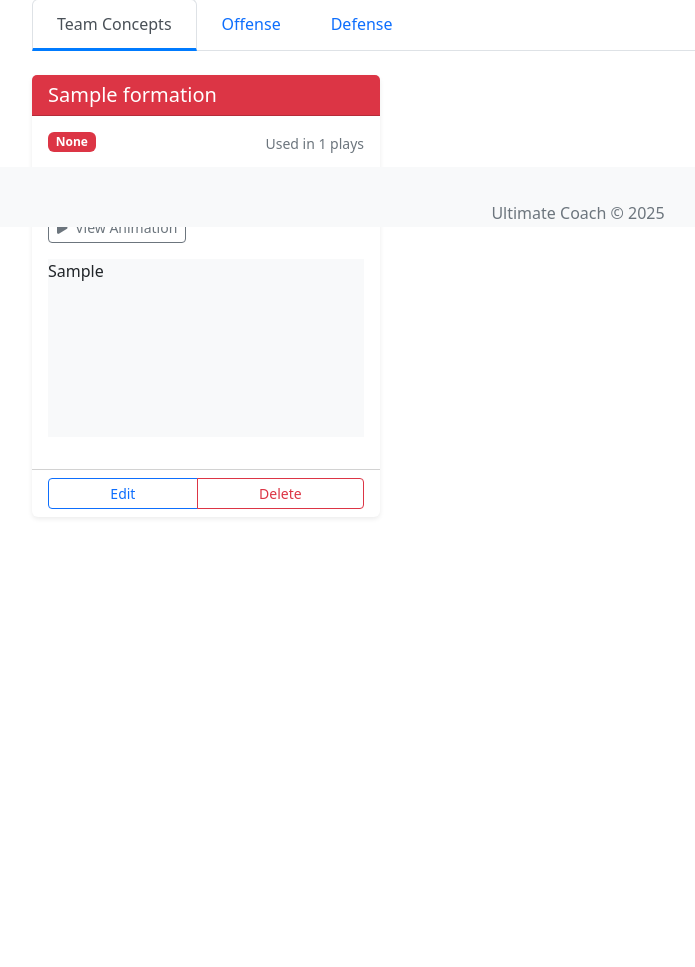
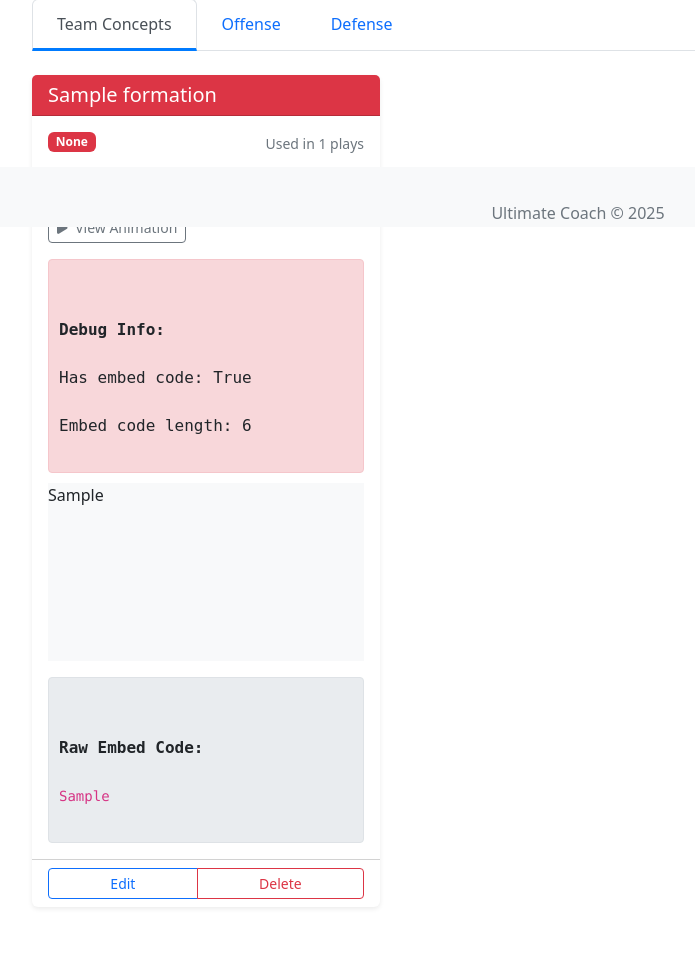
Before and after one commit to kspruce/ultimatecoachrr, a Flask app: page /playbook/ in a window 1280 px wide, after a click on "View Animation". Shown: the part 573-1540 px from the top of the page, without its empty margins (62-757 px from the left). Before the commit the page ends 1091 px from the top, so only its background shows below. Run offline with Flask 3, Linux system fonts and the light colour scheme; a user stored in the database is signed in; tables that the repository leaves empty hold one stand-in row (values such as "Sample post"); parts of the project's set-up code (start-up, migrations or seed data) failed here and were passed over; some libraries are stand-ins or nearby versions.

Commit message:
update playbook

```diff
--- a/app/templates/playbook/index.html
+++ b/app/templates/playbook/index.html
@@ -109,6 +109,29 @@
 
     [aria-expanded="true"] .rotate-icon {
         transform: rotate(180deg);
+    }
+
+    /* Debug styles */
+    .debug-info {
+        background-color: #f8d7da;
+        border: 1px solid #f5c6cb;
+        padding: 10px;
+        margin-bottom: 10px;
+        border-radius: 4px;
+        font-family: monospace;
+        white-space: pre-wrap;
+        word-break: break-all;
+    }
+
+    .embed-code {
+        background-color: #e9ecef;
+        border: 1px solid #dee2e6;
+        padding: 10px;
+        margin-top: 10px;
+        border-radius: 4px;
+        font-family: monospace;
+        white-space: pre-wrap;
+        word-break: break-all;
     }
 </style>
 {% endblock %}
@@ -225,8 +248,21 @@
                                 </button>
 
                                 <div class="collapse mt-3" id="conceptVideo{{ formation.id }}">
-                                    <div class="embed-container">
+                                    <!-- Debug info -->
+                                    <div class="debug-info">
+                                        <strong>Debug Info:</strong>
+                                        <br>Has embed code: {{ formation.ultiplay_embed is not none }}
+                                        <br>Embed code length: {{ formation.ultiplay_embed|length if formation.ultiplay_embed else 0 }}
+                                    </div>
+
+                                    <div class="embed-container" id="concept-embed-{{ formation.id }}">
                                         {{ formation.ultiplay_embed|safe }}
+                                    </div>
+
+                                    <!-- Raw embed code -->
+                                    <div class="embed-code">
+                                        <strong>Raw Embed Code:</strong>
+                                        <code>{{ formation.ultiplay_embed }}</code>
                                     </div>
                                 </div>
                                 {% endif %}
@@ -314,8 +350,23 @@
                         <div class="collapse" id="playDetails{{ play.id }}">
                             <div class="card-body play-details">
                                 {% if play.ultiplay_embed %}
-                                <div class="embed-container">
+                                <!-- Debug info -->
+                                <div class="debug-info">
+                                    <strong>Debug Info:</strong>
+                                    <br>Has embed code: {{ play.ultiplay_embed is not none }}
+                                    <br>Embed code length: {{ play.ultiplay_embed|length if play.ultiplay_embed else 0 }}
+                                    <br>Play ID: {{ play.id }}
+                                    <br>Play Name: {{ play.name }}
+                                </div>
+
+                                <div class="embed-container" id="play-embed-{{ play.id }}">
                                     {{ play.ultiplay_embed|safe }}
+                                </div>
+
+                                <!-- Raw embed code -->
+                                <div class="embed-code">
+                                    <strong>Raw Embed Code:</strong>
+                                    <code>{{ play.ultiplay_embed }}</code>
                                 </div>
                                 {% endif %}
 
@@ -406,8 +457,23 @@
                         <div class="collapse" id="playDetails{{ play.id }}">
                             <div class="card-body play-details">
                                 {% if play.ultiplay_embed %}
-                                <div class="embed-container">
+                                <!-- Debug info -->
+                                <div class="debug-info">
+                                    <strong>Debug Info:</strong>
+                                    <br>Has embed code: {{ play.ultiplay_embed is not none }}
+                                    <br>Embed code length: {{ play.ultiplay_embed|length if play.ultiplay_embed else 0 }}
+                                    <br>Play ID: {{ play.id }}
+                                    <br>Play Name: {{ play.name }}
+                                </div>
+
+                                <div class="embed-container" id="play-embed-{{ play.id }}">
                                     {{ play.ultiplay_embed|safe }}
+                                </div>
+
+                                <!-- Raw embed code -->
+                                <div class="embed-code">
+                                    <strong>Raw Embed Code:</strong>
+                                    <code>{{ play.ultiplay_embed }}</code>
                                 </div>
                                 {% endif %}
 
@@ -489,6 +555,51 @@ document.addEventListener('DOMContentLoaded', function() {
         return new bootstrap.Tooltip(tooltipTriggerEl)
     });
 
+    // Debug iframe loading
+    function checkIframes() {
+        console.log("Checking iframes...");
+        const iframes = document.querySelectorAll('.embed-container iframe');
+        console.log(`Found ${iframes.length} iframes`);
+
+        iframes.forEach((iframe, index) => {
+            console.log(`Iframe ${index}:`, {
+                src: iframe.src,
+                width: iframe.width,
+                height: iframe.height,
+                style: iframe.style.cssText,
+                parentStyle: iframe.parentElement.style.cssText
+            });
+
+            // Try to force iframe to be visible
+            iframe.style.position = 'absolute';
+            iframe.style.top = '0';
+            iframe.style.left = '0';
+            iframe.style.width = '100%';
+            iframe.style.height = '100%';
+            iframe.style.border = '2px solid red'; // Make border visible for debugging
+        });
+    }
+
+    // Run iframe check when tab is shown
+    document.querySelectorAll('button[data-bs-toggle="tab"]').forEach(tab => {
+        tab.addEventListener('shown.bs.tab', function() {
+            setTimeout(checkIframes, 500); // Check after tab transition
+        });
+    });
+
+    // Run iframe check when collapsible sections are shown
+    document.querySelectorAll('[data-bs-toggle="collapse"]').forEach(btn => {
+        btn.addEventListener('click', function() {
+            const target = document.querySelector(this.getAttribute('data-bs-target'));
+            if (target) {
+                setTimeout(checkIframes, 500); // Check after collapse transition
+            }
+        });
+    });
+
+    // Initial check
+    setTimeout(checkIframes, 1000);
+
     // Search functionality
     const searchInput = document.getElementById('playSearch');
     if (searchInput) {
```
